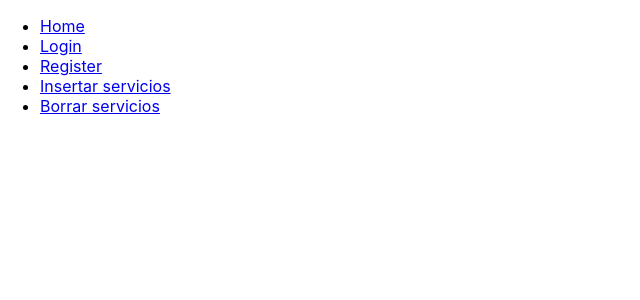
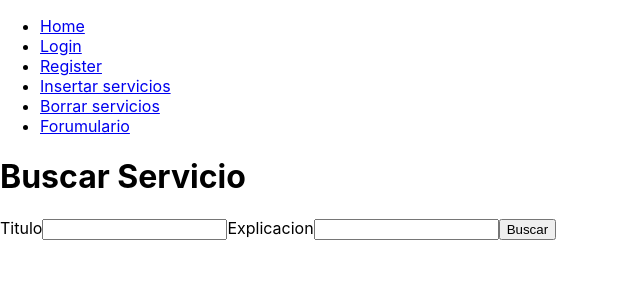
Before and after one commit to Surribas1980/necesidadesdigitales, a React (Create React App) app in the folder FRONT/: page /formulario/prueba in a window 1280 px wide. Shown: the top 300 px of the page, without its empty margins (0-640 px from the left). Built offline with nearby package versions, Linux system fonts and the light colour scheme.

Commit message:
Añadiendo formulario de buscar... a ver si va,lo pruebo despues de comer

```diff
--- a/FRONT/src/App.js
+++ b/FRONT/src/App.js
@@ -1,6 +1,7 @@
 import './App.css';
 import { BrowserRouter as Router, Route, Switch, Link } from 'react-router-dom';
 import Home from './Pages/Home';
+import Formulario from './Pages/Formulario';
 import Login from './Pages/Login';
 import Register from './Pages/Register';
 import InsertServices from './Pages/InsertServices';
@@ -29,6 +30,9 @@ function App() {
               <li>
                 <Link to="/delete/servicios">Borrar servicios</Link>
               </li>
+              <li>
+                <Link to="/formulario/prueba">Forumulario</Link>
+              </li>
             </ul>
 
             <Switch>
@@ -48,6 +52,9 @@ function App() {
                 <Route path="/delete/servicios">
                   <DeleteService></DeleteService>
                 </Route>
+                <Route path="/formulario/prueba">
+                  <Formulario></Formulario>
+                </Route>
               </AuthProvider>
             </Switch>
           </div>
--- a/FRONT/src/Pages/DeleteService.js
+++ b/FRONT/src/Pages/DeleteService.js
@@ -1,28 +1,35 @@
 import {useState, useEffect} from 'react';
-
+import BuscarServicio from '../components/BuscarServicio';
+import {useForm} from 'react-hook-form';
 import ListaServicios from '../components/ListaServicios';
 import {enviarDatos} from '../http/api';
 import useAuth from '../shared/hooks/useAuth';
 
 function DeleteService(){
-
+    const { register, handleSubmit } = useForm();
+    const [search, setSearch] = useState();
     const [servicios, setServices] = useState([]);
     const [limite, setLimite] = useState(5);
     const [inicioLista, setInicioLista] = useState(1);
-    const [alante, setAlante] = useState(1)
+    const [alante, setAlante] = useState(1);
+    const [valoresform, setValoresForm] = useState();
+
     const {userData} = useAuth();
     const text1 = 'idMinServiciosTemporal()';
     const text2 = 'idMaxServiciosTemporal()';
     const [idMin,setIdMin]=useState(0);
     const [idMax,setIdMax]=useState(limite);
 
+    //const { register, handleSubmit } = useForm();
+
+
     useEffect(() => {
         const listarServicios = async () => {
             //const numServicios = await deleteService('/servicios','GET',0,null);
-            const numServicios = await enviarDatos(limite,inicioLista,alante);
+            const numServicios = await enviarDatos(limite,inicioLista,alante,search);
             setServices(numServicios['resultbbdd']);
             console.log(numServicios);
-            console.log('La tabla: ',numServicios['resultbbdd']);
+            //console.log('La tabla: ',numServicios['resultbbdd']);
             for(const i1 in numServicios){
                // console.log(`Estoy en el primer nivel ${i1} = ${numServicios[i1]}`);
                 for(const i2 in numServicios[i1]){
@@ -46,8 +53,15 @@ function DeleteService(){
 
         }
         listarServicios();
-    },[limite,inicioLista,alante]);
+    },[limite,inicioLista,alante,search]);
 
+    const submitForm = (data) => {
+
+        //console.log('Enviamos',data.titulo,data.explicacion);
+        setSearch(data);
+        //console.log(search);
+        //setSearch(initialSearch);
+    }
 
     return (<>
              <h1>Borrar Servicio</h1>
@@ -61,6 +75,14 @@ function DeleteService(){
         console.log('El idMin que entra en setInicioLista: ',idMin)
              setAlante(0)}}>Atrás</button>
 
+        <form onSubmit={handleSubmit(submitForm)}>
+            <label htmlFor='titulo'>Titulo</label>
+            <input id="titulo" ref={register({ required: true})} name="titulo" ></input>
+            <label htmlFor='explicacion'>Explicacion</label>
+            <input id="explicacion" ref={register({ required: true})} name="explicacion"></input>
+            <button>Buscar</button>
+        </form>
+
         <ListaServicios valores={servicios}></ListaServicios>
         </>);
 }
--- /dev/null
+++ b/FRONT/src/Pages/Formulario.js
@@ -0,0 +1,32 @@
+import {useState} from 'react';
+import { useForm } from 'react-hook-form';
+
+function Formulario(props){
+    const { register, handleSubmit } = useForm();
+    //const initialSearch = {titulo:'',explicacion:''};
+    const [search, setSearch] = useState();
+
+   /* const onsearchChange = (event, field)=>{
+        setSearch({...search,[field]:event.target.value});
+        console.log(search);
+    }*/
+
+    const submitForm = (data) => {
+
+        console.log('Enviamos',data.titulo,data.explicacion);
+        setSearch(data);
+        console.log(search);
+        //setSearch(initialSearch);
+    }
+    return (<><h1>Buscar Servicio</h1>
+        <form onSubmit={handleSubmit(submitForm)}>
+            <label htmlFor='titulo'>Titulo</label>
+            <input id="titulo" ref={register({ required: true})} name="titulo" ></input>
+            <label htmlFor='explicacion'>Explicacion</label>
+            <input id="explicacion" ref={register({ required: true})} name="explicacion"></input>
+            <button>Buscar</button>
+        </form>
+    </>);
+}
+
+export default Formulario;
--- /dev/null
+++ b/FRONT/src/components/BuscarServicio.js
@@ -0,0 +1,30 @@
+import {useState} from 'react';
+import { useForm } from 'react-hook-form';
+
+export default function Formulario(props){
+    const { register, handleSubmit } = useForm();
+    //const initialSearch = {titulo:'',explicacion:''};
+    const [search, setSearch] = useState();
+
+   /* const onsearchChange = (event, field)=>{
+        setSearch({...search,[field]:event.target.value});
+        console.log(search);
+    }*/
+
+    const submitForm = (data) => {
+
+        console.log('Enviamos',data.titulo,data.explicacion);
+        setSearch(data);
+        console.log(search);
+        //setSearch(initialSearch);
+    }
+    return (<><h1>Buscar Servicio</h1>
+        <form onSubmit={handleSubmit(submitForm)}>
+            <label htmlFor='titulo'>Titulo</label>
+            <input id="titulo" ref={register({ required: true})} name="titulo" ></input>
+            <label htmlFor='explicacion'>Explicacion</label>
+            <input id="explicacion" ref={register({ required: true})} name="explicacion"></input>
+            <button>Buscar</button>
+        </form>
+    </>);
+}
--- a/FRONT/src/components/ListaServicios.js
+++ b/FRONT/src/components/ListaServicios.js
@@ -7,18 +7,12 @@ import { deleteService } from '../http/api';
 
 
 
-function miObxeto(valor){
-    this.id = valor;
-
-}
-
-
 export default function ListaServicios(props){
     const { register, handleSubmit } = useForm();
     const numIdSer = [];
     let numIdser = {};
     let numIdSerBis;
-    let ids;
+
     let creado = {"numero":456,"segundo":"789"};
     console.log(`Estoy en lista de servicios`)
     console.log(props);
@@ -34,7 +28,7 @@ export default function ListaServicios(props){
                 console.log(`${dentro} = ${data.servicio[valor][dentro]}`)
                 numIdSer.push(data.servicio[valor]);
                 numIdSerBis = data.servicio[valor][dentro];
-                 ids = new miObxeto(data.servicio[valor][dentro]) ;
+
             }
         }
         console.log(`Esto es el vector: ${numIdSer}`)
@@ -42,9 +36,7 @@ export default function ListaServicios(props){
         console.log(numIdSer[0]);
         console.log('O que quero mandar?',numIdSerBis);
         console.log(numIdser);
-        console.log('Esto es lo creado como objeto',ids);
-        console.log(ids.id[0]);
-        console.log(ids.id[1]);
+
         console.log(creado.numero)
         console.log(JSON.stringify(creado.numero))
         let respuesta = deleteService('/servicios/borrar','DELETE',1,numIdSerBis);
--- a/FRONT/src/http/api.js
+++ b/FRONT/src/http/api.js
@@ -72,8 +72,9 @@ export async function newEntry(data) {
   return await fetchFormData(endpoints.servicios, { method: requestMethods.post, body });
 }
 
-export async function enviarDatos(limite,inicioLista,alante){
-  return (await fetchTravelApi(`${endpoints.servicios}?limite=${limite}&inicioLista=${inicioLista}&alante=${alante}`,{method: requestMethods.get}));
+export async function enviarDatos(limite,inicioLista,alante,search){
+  console.log('Estoy en api',search);
+  return (await fetchTravelApi(`${endpoints.servicios}?limite=${limite}&inicioLista=${inicioLista}&alante=${alante}&search=${search}`,{method: requestMethods.get}));
 
 }
 
```
